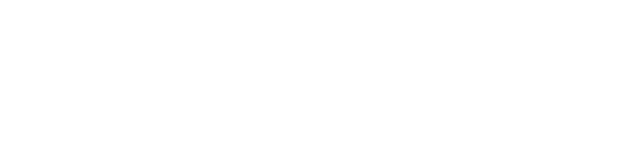
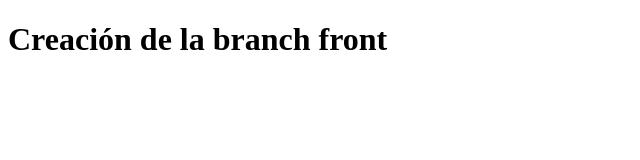
Before and after one commit to Daniela-Rf5/git-branch, a plain HTML site: page src/index.html in a window 1280 px wide. Shown: the whole page, without its empty margins (0-640 px from the left). Drawn offline with Linux system fonts and the light colour scheme.

Commit message:
cracion de la branch front

```diff
--- a/src/index.html
+++ b/src/index.html
@@ -2,9 +2,9 @@
 <html lang="en">
 <head>
     <meta charset="UTF-8">
-    <title>Title</title>
+    <title>git branch</title>
 </head>
 <body>
-
+<h1>Creación de la branch front</h1>
 </body>
 </html>
```
